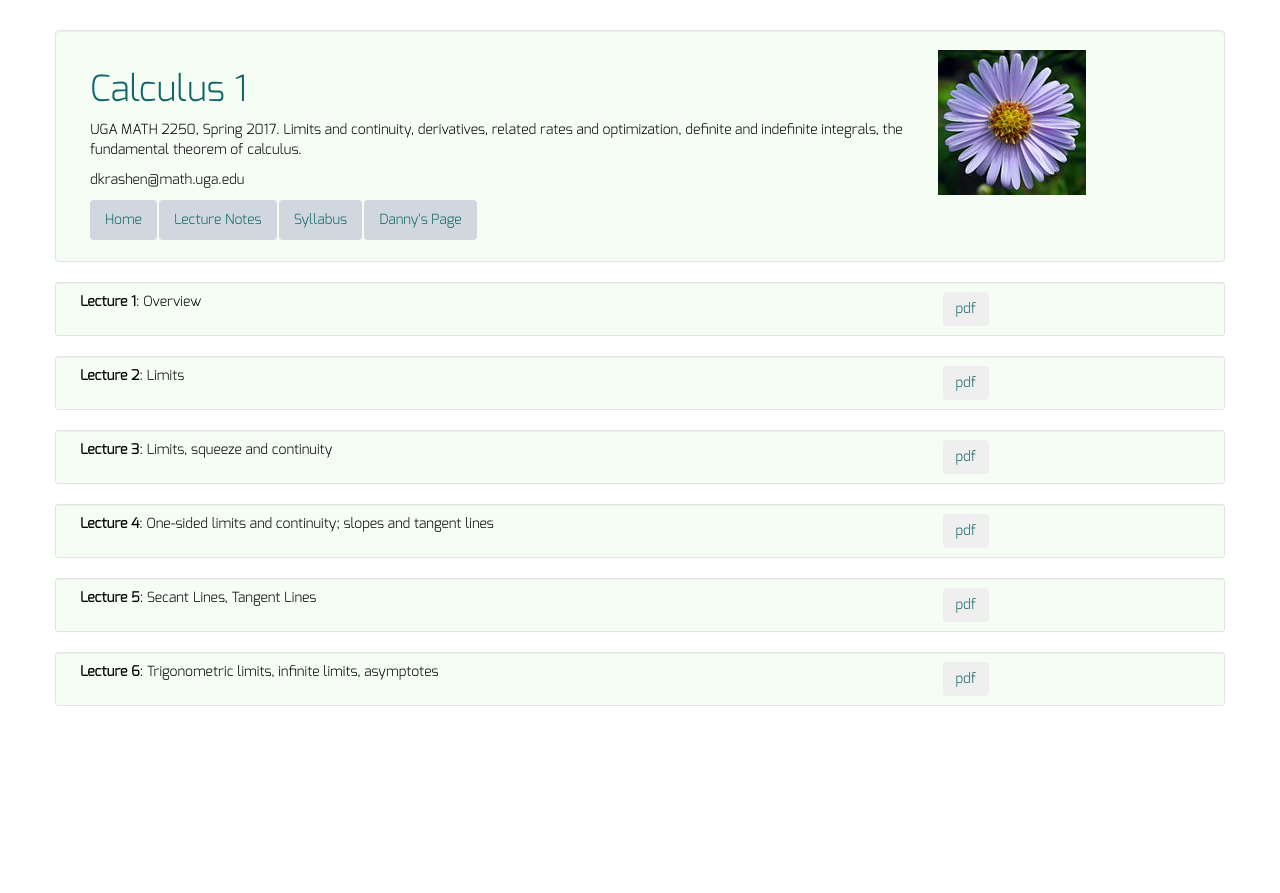
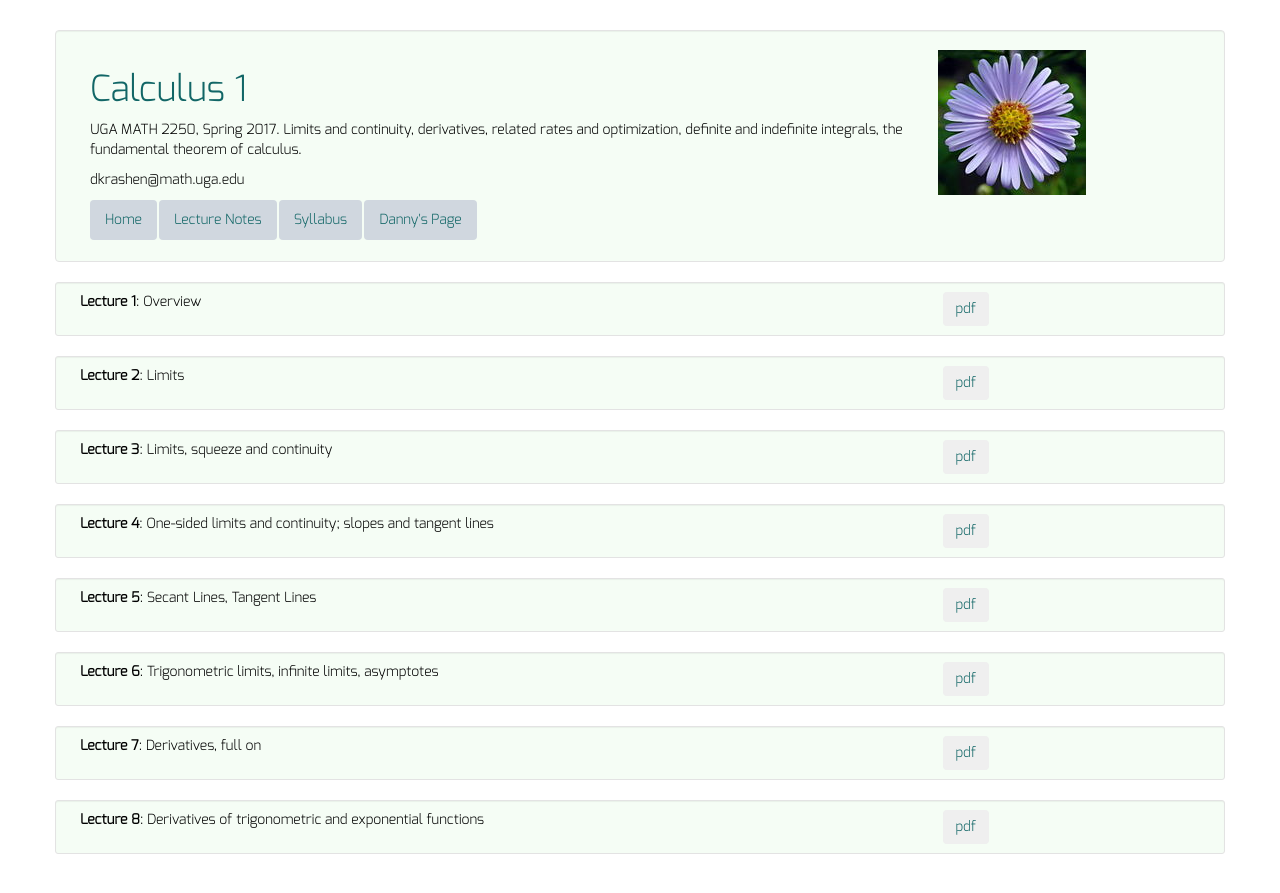
Before and after one commit to dkrashen/calc1, a Jekyll site: the page built from lectures/index.html, in a window 1280 px wide. Shown: the top 893 px of the page. Built offline with Jekyll 4.4.1, drawn with Linux system fonts in a browser that asks for light colours.

Commit message:
add lectures 7 and 8

```diff
--- a/_data/lectures.yml
+++ b/_data/lectures.yml
@@ -16,3 +16,9 @@
 - title: "Lecture 6"
   filename: "lecture6.pdf"
   description: "Trigonometric limits, infinite limits, asymptotes"
+- title: "Lecture 7"
+  filename: "lecture7.pdf"
+  description: "Derivatives, full on"
+- title: "Lecture 8"
+  filename: "lecture8.pdf"
+  description: "Derivatives of trigonometric and exponential functions"
```
Also changed, not shown: 2 other files.
